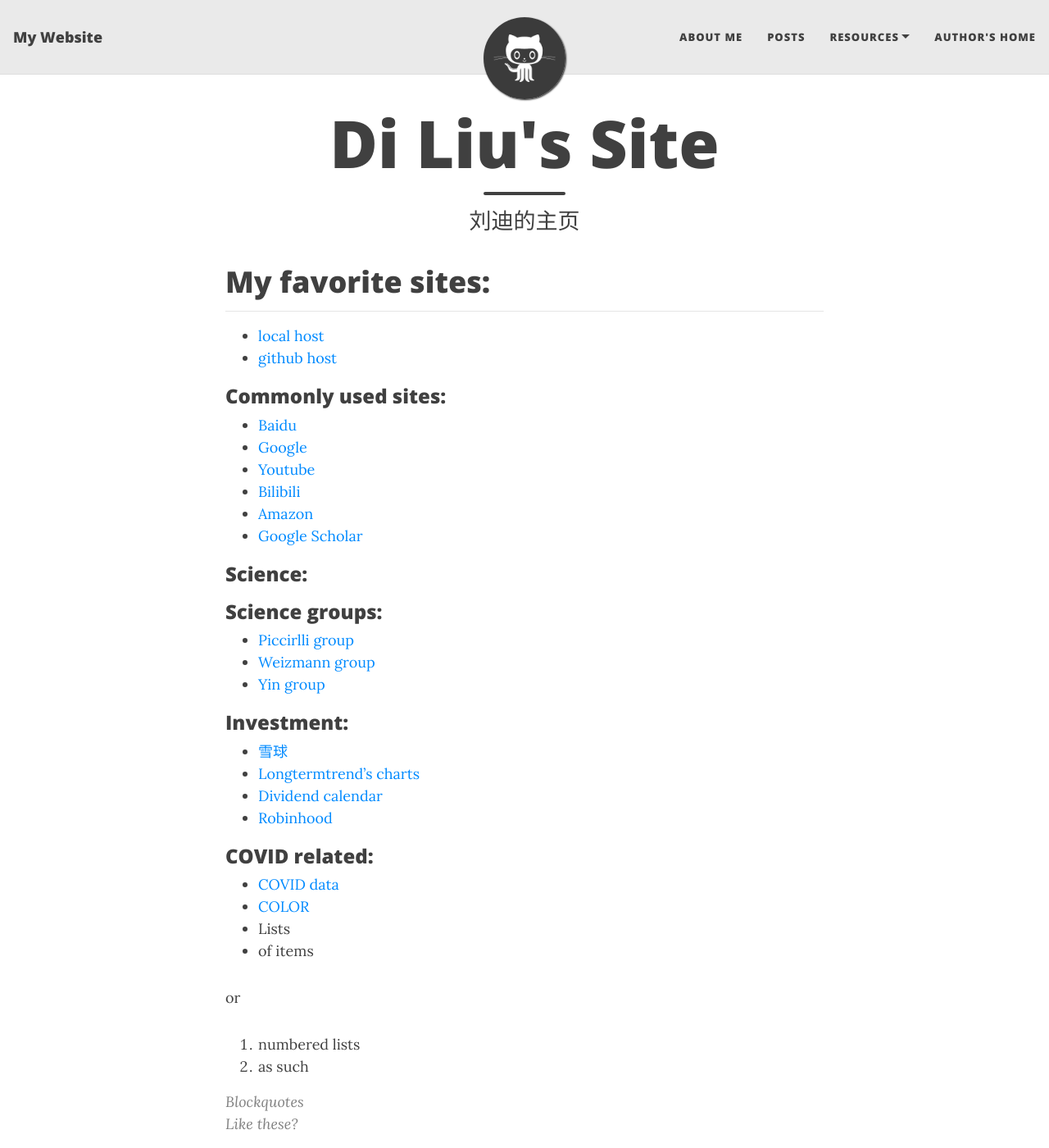
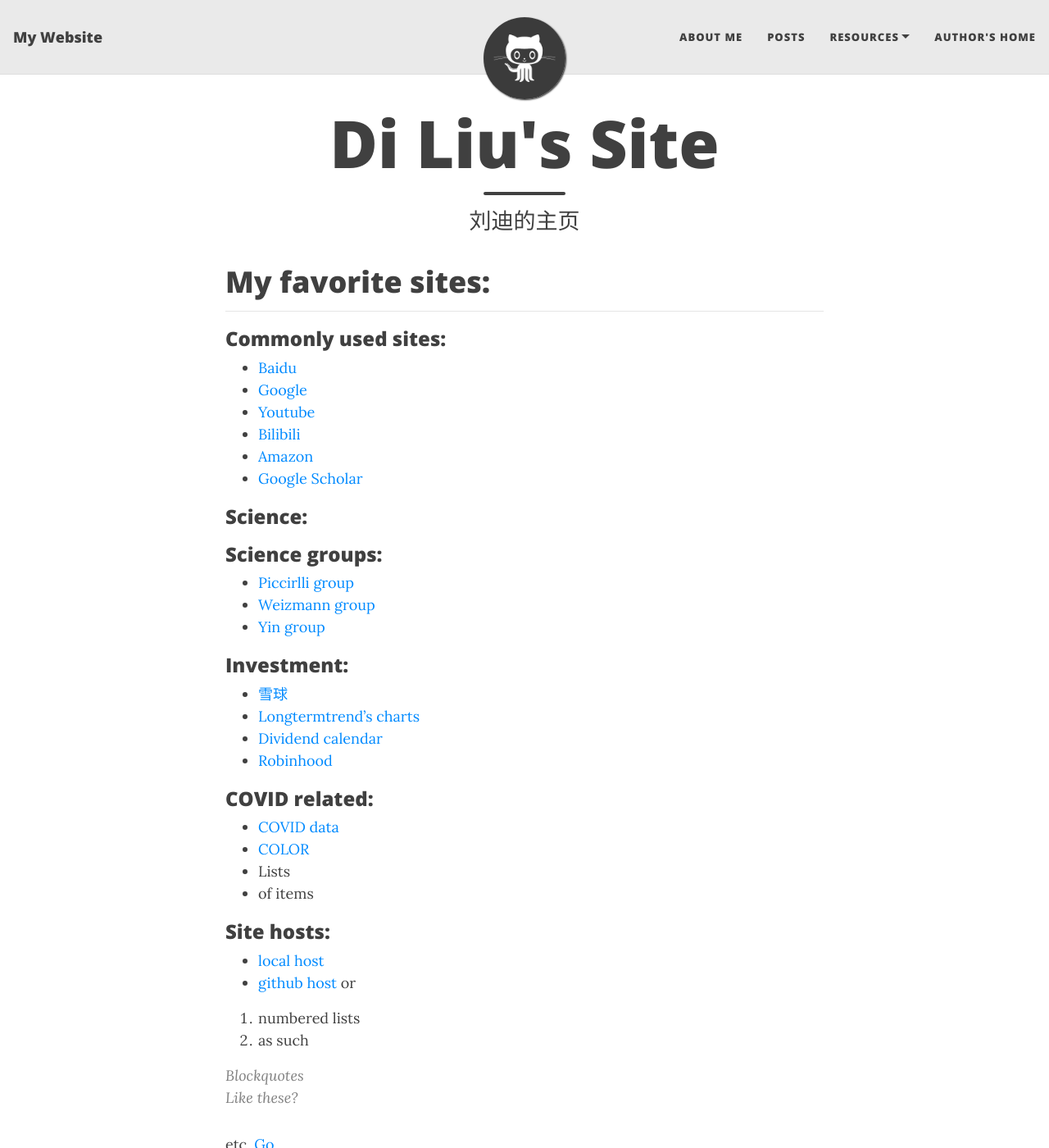
Before and after one commit to liudidna/liudidna.github.io, a Jekyll site: the page built from index.md, in a window 1280 px wide and 1400 px high. Shown: the whole window at 82% size. Built offline with Jekyll 4.4.1, drawn with Linux system fonts in a browser that asks for light colours; nearby versions of some CDN libraries.

Commit message:
updated my personal website

```diff
--- a/index.md
+++ b/index.md
@@ -35,6 +33,9 @@ subtitle: 刘迪的主页
 * Lists
 * of items
 
+### Site hosts:
+- [local host](http://localhost:4000/)
+- [github host](liudidna.github.io)
 or
 
 1. numbered lists
```
Also changed, not shown: other parts of index.md (+0 -2 lines).
